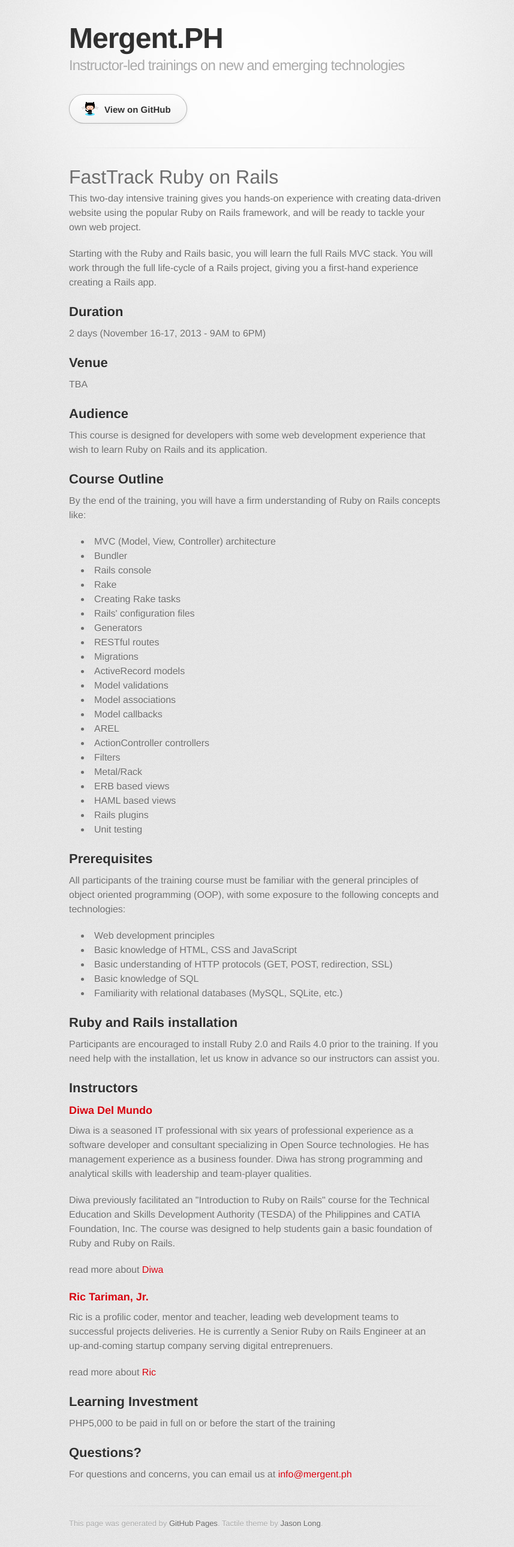
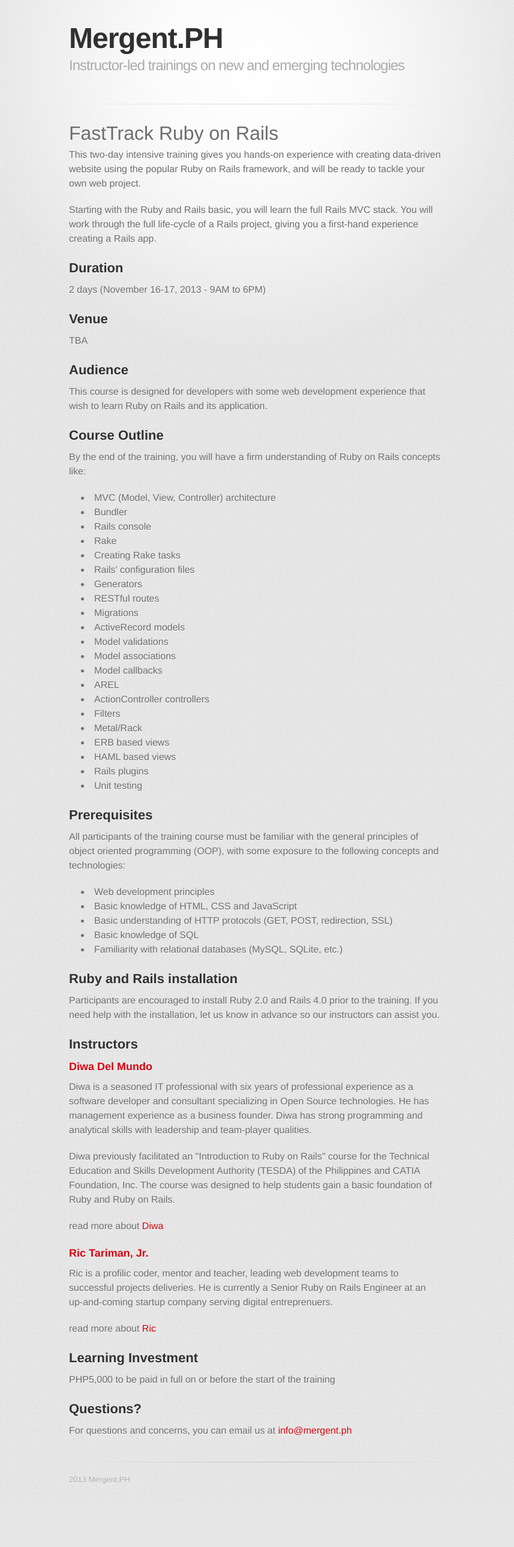
Before and after one commit to mergentph/mergentph.github.io, a plain HTML site: page index.html in a window 1280 px wide. Shown: the whole page at 60% size, without its empty margins (215-1072 px from the left). After the commit the page ends 2506 px from the top, so only its background shows below. Drawn offline with Linux system fonts and the light colour scheme; a web font is replaced by a local one.

Commit message:
Update index.html

```diff
--- a/index.html
+++ b/index.html
@@ -21,10 +21,6 @@
           <h1>Mergent.PH</h1>
           <h2>Instructor-led trainings on new and emerging technologies</h2>
         </header>
-
-        <section id="downloads" class="clearfix">
-          <a href="https://github.com/mergentph" id="view-on-github" class="button"><span>View on GitHub</span></a>
-        </section>
 
         <hr>
 
@@ -125,7 +121,7 @@
         </section>
 
         <footer>
-          This page was generated by <a href="http://pages.github.com">GitHub Pages</a>. Tactile theme by <a href="https://twitter.com/jasonlong">Jason Long</a>.
+         2013 Mergent.PH
         </footer>
 
                   <script type="text/javascript">
```
